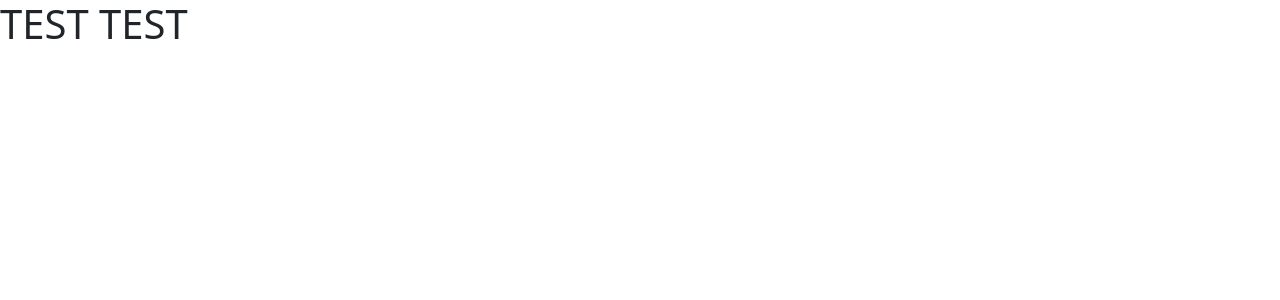
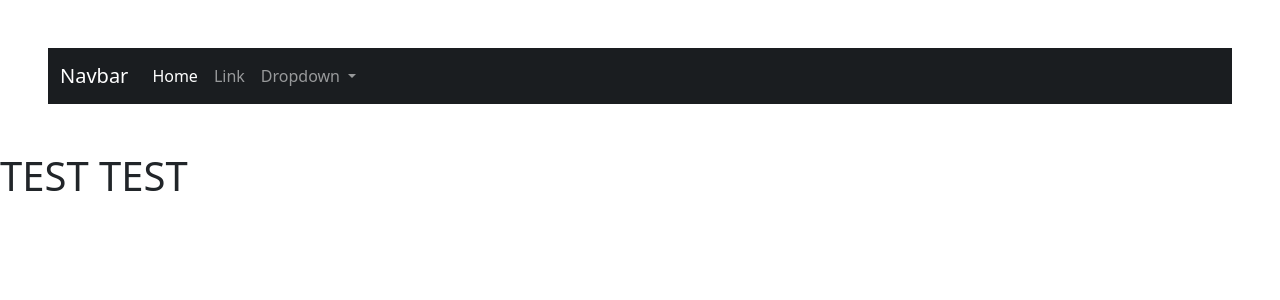
Before and after one commit to Dziabako/OnePieceCardStore, a Flask app: page / in a window 1280 px wide. Shown: the top 300 px of the page. Run offline with Flask 3, Linux system fonts and the light colour scheme.

Commit message:
Added navbar and update base.hmtl

```diff
--- a/templates/base.html
+++ b/templates/base.html
@@ -9,6 +9,7 @@
         <link href="https://cdn.jsdelivr.net/npm/bootstrap@5.3.2/dist/css/bootstrap.min.css" rel="stylesheet" integrity="sha384-T3c6CoIi6uLrA9TneNEoa7RxnatzjcDSCmG1MXxSR1GAsXEV/Dwwykc2MPK8M2HN" crossorigin="anonymous">
     </head>
     <body>
+        {% include "navbar.html" %}
 
         {% block body %} {% endblock %}
 
--- /dev/null
+++ b/templates/navbar.html
@@ -0,0 +1,33 @@
+<nav class="navbar navbar-expand-lg bg-body-tertiary bg-dark-subtle mx-5 my-5" data-bs-theme="dark">
+    <div class="container-fluid">
+      <a class="navbar-brand" href="#">Navbar</a>
+      <button class="navbar-toggler" type="button" data-bs-toggle="collapse" data-bs-target="#navbarSupportedContent" aria-controls="navbarSupportedContent" aria-expanded="false" aria-label="Toggle navigation">
+        <span class="navbar-toggler-icon"></span>
+      </button>
+      <div class="collapse navbar-collapse" id="navbarSupportedContent">
+        <ul class="navbar-nav me-auto mb-2 mb-lg-0">
+          <li class="nav-item">
+            <a class="nav-link active" aria-current="page" href="#">Home</a>
+          </li>
+          <li class="nav-item">
+            <a class="nav-link" href="#">Link</a>
+          </li>
+          <li class="nav-item dropdown">
+            <a class="nav-link dropdown-toggle" href="#" role="button" data-bs-toggle="dropdown" aria-expanded="false">
+              Dropdown
+            </a>
+            <ul class="dropdown-menu">
+              <li><a class="dropdown-item" href="#">Action</a></li>
+              <li><a class="dropdown-item" href="#">Another action</a></li>
+              <li><hr class="dropdown-divider"></li>
+              <li><a class="dropdown-item" href="#">Something else here</a></li>
+            </ul>
+          </li>
+        </ul>
+        <!-- <form class="d-flex" role="search">
+          <input class="form-control me-2" type="search" placeholder="Search" aria-label="Search">
+          <button class="btn btn-outline-success" type="submit">Search</button>
+        </form> -->
+      </div>
+    </div>
+  </nav>
```
